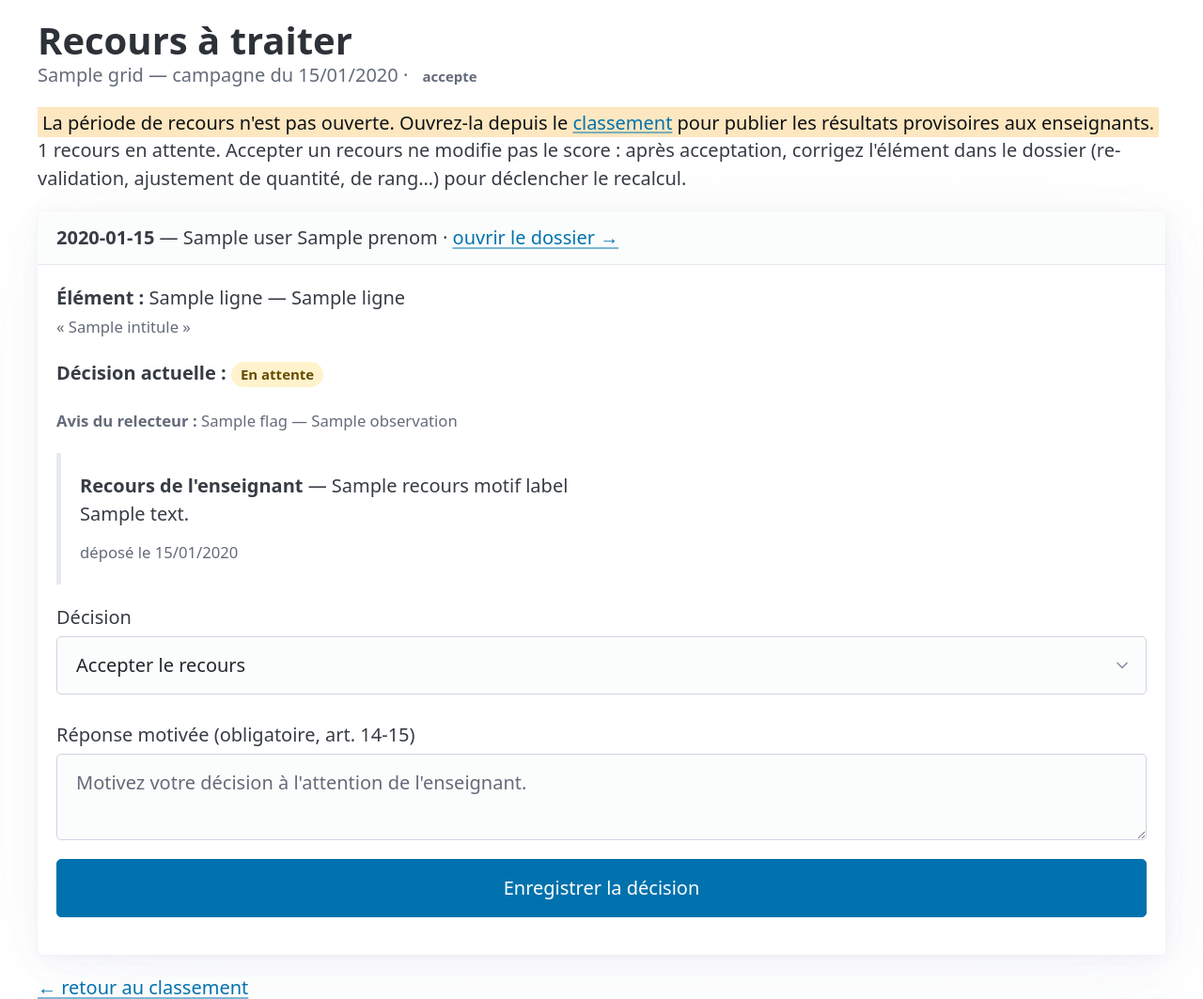
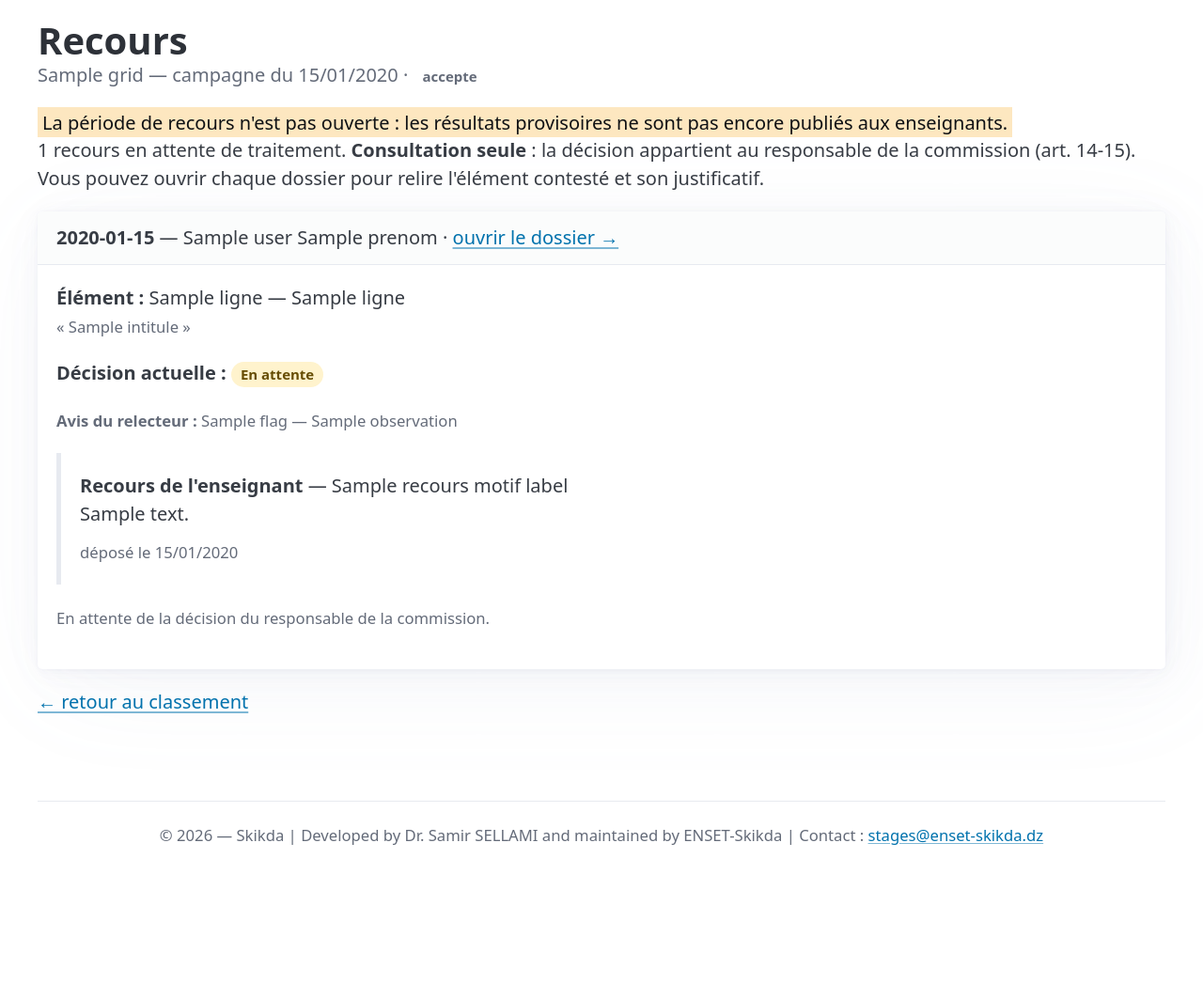
Before and after one commit to SamRepository/classement-stages, a FastAPI app: template webapp/templates/commission/recours.html in a window 1280 px wide. Shown: the part 86-1149 px from the top of the page at 94% size. After the commit the page ends 985 px from the top, so only its background shows below. Run offline with FastAPI, Linux system fonts and the light colour scheme; the template is opened without the code that fills it: most values are stand-ins (such as "Sample title", 1, 10 or a date in 2020).

Commit message:
Commission : la file des recours devient consultable par les relecteurs
Les membres relèvent les dossiers et posent un avis par élément, mais la file
des recours leur était fermée (403) : ils découvraient les suites de leur
relecture après coup, alors qu'ils sont les mieux placés pour éclairer une
contestation portant sur un élément qu'ils ont examiné.

GET /commission/recours passe donc de RESPONSABLE à LECTURE. Rien d'autre ne
bouge : la décision reste au responsable (art. 14-15), le formulaire est masqué
pour un membre et la route de décision continue de refuser (403). La page le dit
explicitement — « Consultation seule » — et l'entrée « Recours » apparaît dans la
navigation des membres.

Aucune donnée nouvelle n'est exposée : un relecteur voit déjà tous les dossiers,
les décisions et leurs motifs.

tests/webapp/test_recours.py : le test qui verrouillait le 403 en lecture est
remplacé par un test de lecture (contenu visible, pas de formulaire, décision
toujours refusée).

```diff
--- a/webapp/templates/base.html
+++ b/webapp/templates/base.html
@@ -39,6 +39,7 @@
         <li><a href="/commission/dossiers?affectation=moi">Mes dossiers</a></li>
         <li><a href="/commission/dossiers">Tous les dossiers</a></li>
         <li><a href="/commission/classement">Classement</a></li>
+        <li><a href="/commission/recours">Recours</a></li>
       {% elif user.role == 'responsable_commission' %}
         <li><a href="/commission/tableau-de-bord">Tableau de bord</a></li>
         <li><a href="/commission/affectations">Affectations</a></li>
--- a/webapp/templates/commission/recours.html
+++ b/webapp/templates/commission/recours.html
@@ -2,24 +2,35 @@
 {% block titre %}Recours{% endblock %}
 {% block contenu %}
 <hgroup>
-  <h1>Recours à traiter</h1>
+  <h1>Recours{% if is_responsable %} à traiter{% endif %}</h1>
   <p>{{ grid.title_fr }} — campagne du {{ campaign.campaign_date.strftime('%d/%m/%Y') }}
      · <span class="badge {{ campaign.statut }}">{{ campaign.statut }}</span>
      {% if campaign.recours_ouverts %} · <span class="badge en_attente">recours ouverts</span>{% endif %}</p>
 </hgroup>
 
 {% if not en_recours %}
+{% if is_responsable %}
 <mark>La période de recours n'est pas ouverte. Ouvrez-la depuis le
   <a href="/commission/classement">classement</a> pour publier les résultats provisoires
   aux enseignants.</mark>
+{% else %}
+<mark>La période de recours n'est pas ouverte : les résultats provisoires ne sont pas encore
+  publiés aux enseignants.</mark>
+{% endif %}
 {% endif %}
 
 {% if not lignes %}
 <p>Aucun recours en attente de traitement.</p>
 {% else %}
+{% if is_responsable %}
 <p>{{ lignes|length }} recours en attente. Accepter un recours ne modifie pas le score : après
    acceptation, corrigez l'élément dans le dossier (re-validation, ajustement de quantité, de rang…)
    pour déclencher le recalcul.</p>
+{% else %}
+<p>{{ lignes|length }} recours en attente de traitement. <strong>Consultation seule</strong> :
+   la décision appartient au responsable de la commission (art. 14-15). Vous pouvez ouvrir chaque
+   dossier pour relire l'élément contesté et son justificatif.</p>
+{% endif %}
 
 {% for l in lignes %}
 {% set e = l.entry %}
@@ -51,6 +62,7 @@
     <footer><small>déposé le {{ r.created_at.strftime('%d/%m/%Y') }}</small></footer>
   </blockquote>
 
+  {% if is_responsable %}
   <form method="post" action="/commission/recours/{{ r.id }}/decision">
     <div class="grid">
       <label>Décision
@@ -67,6 +79,9 @@
     </label>
     <button type="submit">Enregistrer la décision</button>
   </form>
+  {% else %}
+  <p><small>En attente de la décision du responsable de la commission.</small></p>
+  {% endif %}
 </article>
 {% endfor %}
 {% endif %}
```
Also changed, not shown: tests/webapp/test_recours.py (+21 -5 lines), webapp/routes/commission.py (+9 -1 lines).
